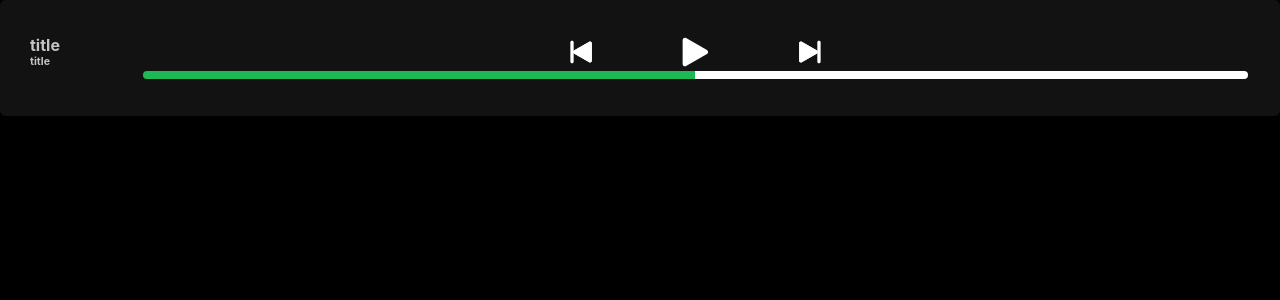
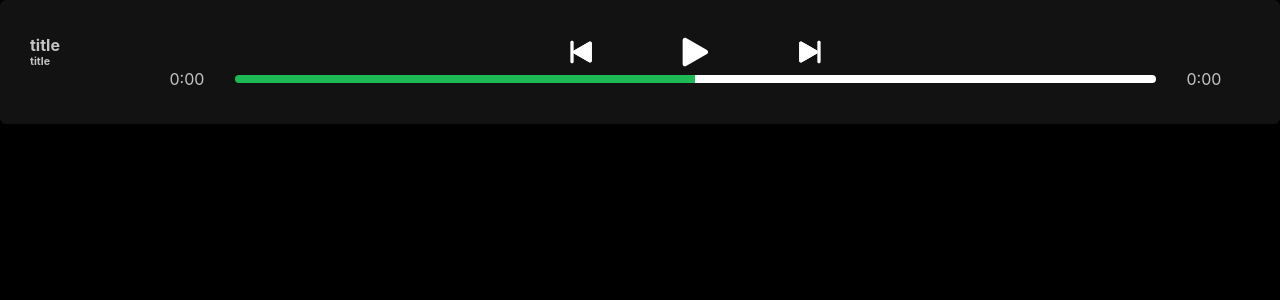
Before and after one commit to ax-sh/playbar-vite, a React (Vite) app: page / in a window 1280 px wide. Shown: the top 300 px of the page. Built offline with nearby package versions, Linux system fonts and the light colour scheme.

Commit message:
add progress to calculate time

```diff
--- a/src/App.tsx
+++ b/src/App.tsx
@@ -49,10 +49,15 @@ const Div = styled.div`
           }
         }
       }
-      .seekbar {
+      .seekbar__wrapper {
         display: flex;
+        justify-items: center;
+        align-items: center;
         & > * {
           flex: 1;
+        }
+        .seekbar {
+          flex: 10;
         }
       }
     }
@@ -153,27 +158,41 @@ const InputStyle = styled.input`
   }
 `;
 
-const Input = ({ ...props }) => {
+const calculateTime = (secs) => {
+  const minutes = Math.floor(secs / 60);
+  const seconds = Math.floor(secs % 60);
+  const returnedSeconds = seconds < 10 ? `0${seconds}` : `${seconds}`;
+  return `${minutes}:${returnedSeconds}`;
+};
+const Input = ({ onSeek, max = 100, ...props }) => {
   const onInput = function ({ target }) {
     let value = ((target.value - target.min) / (target.max - target.min)) * 100;
-    console.log(value);
     const color = "var(--color)";
     target.style.background = `linear-gradient(to right, ${color} 0%, ${color}  ${value}%, #fff  ${value}%, white 100%)`;
+    onSeek(value);
   };
   return (
     <InputStyle
       min="0"
-      max="100"
+      max={max}
       step="0.01"
       {...props}
       type="range"
       onInput={onInput}
+      onChange={onInput}
     />
   );
 };
 
 function App() {
   const title = "title";
+  const [duration] = useState(null);
+  const [currentTime, setCurrentTime] = useState("0:00");
+  const onSeek = (value: Number) => {
+    const progress = calculateTime(value);
+    setCurrentTime(progress);
+    console.log("Yo", progress, value);
+  };
   return (
     <div className="App">
       <Div>
@@ -188,8 +207,10 @@ function App() {
               <PlayIcon />
               <NextIcon />
             </div>
-            <div className="seekbar">
-              <Input />
+            <div className="seekbar__wrapper">
+              <span>{currentTime}</span>
+              <Input className="seekbar" max="8" onSeek={onSeek} />
+              <span>{currentTime}</span>
             </div>
           </div>
         </div>
```
